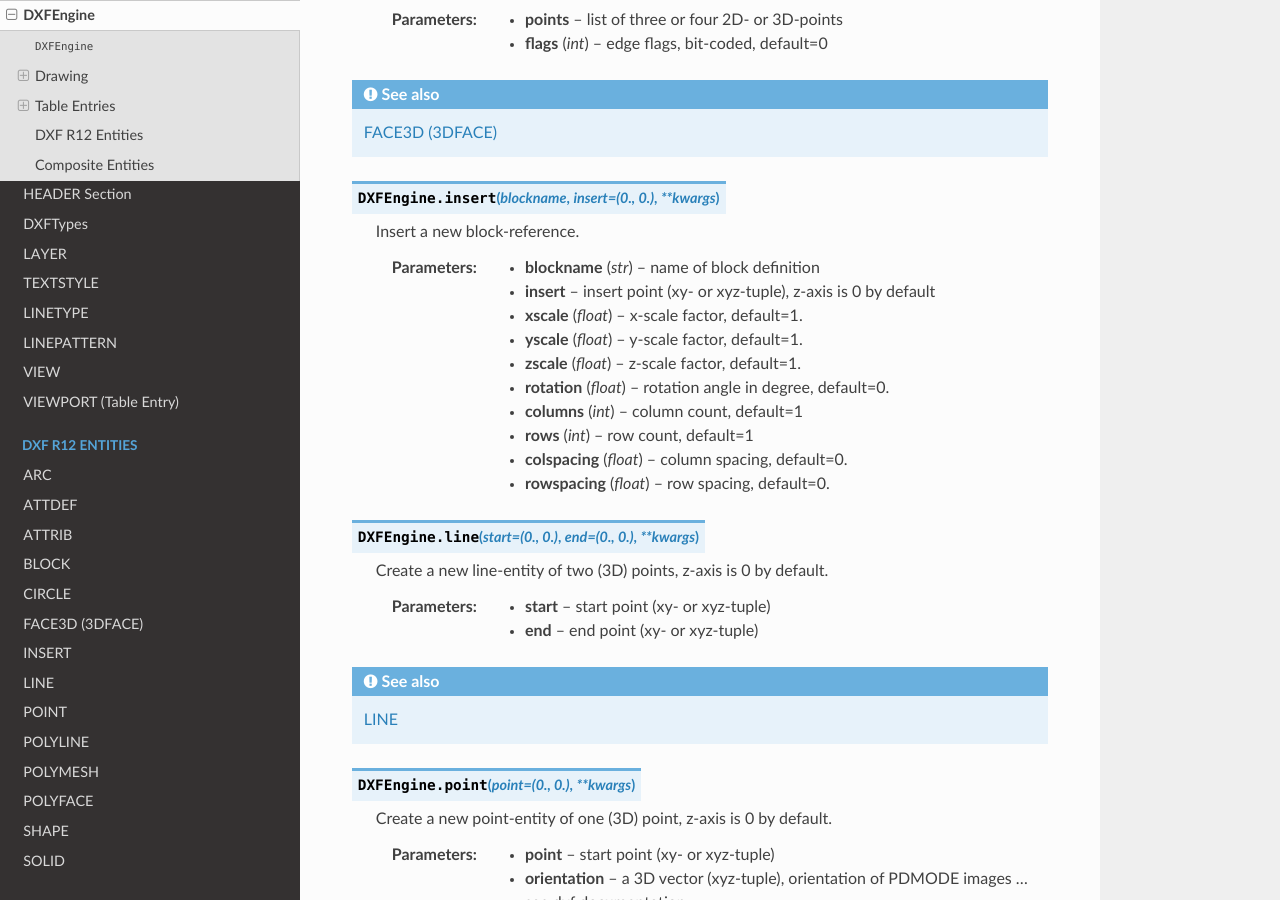
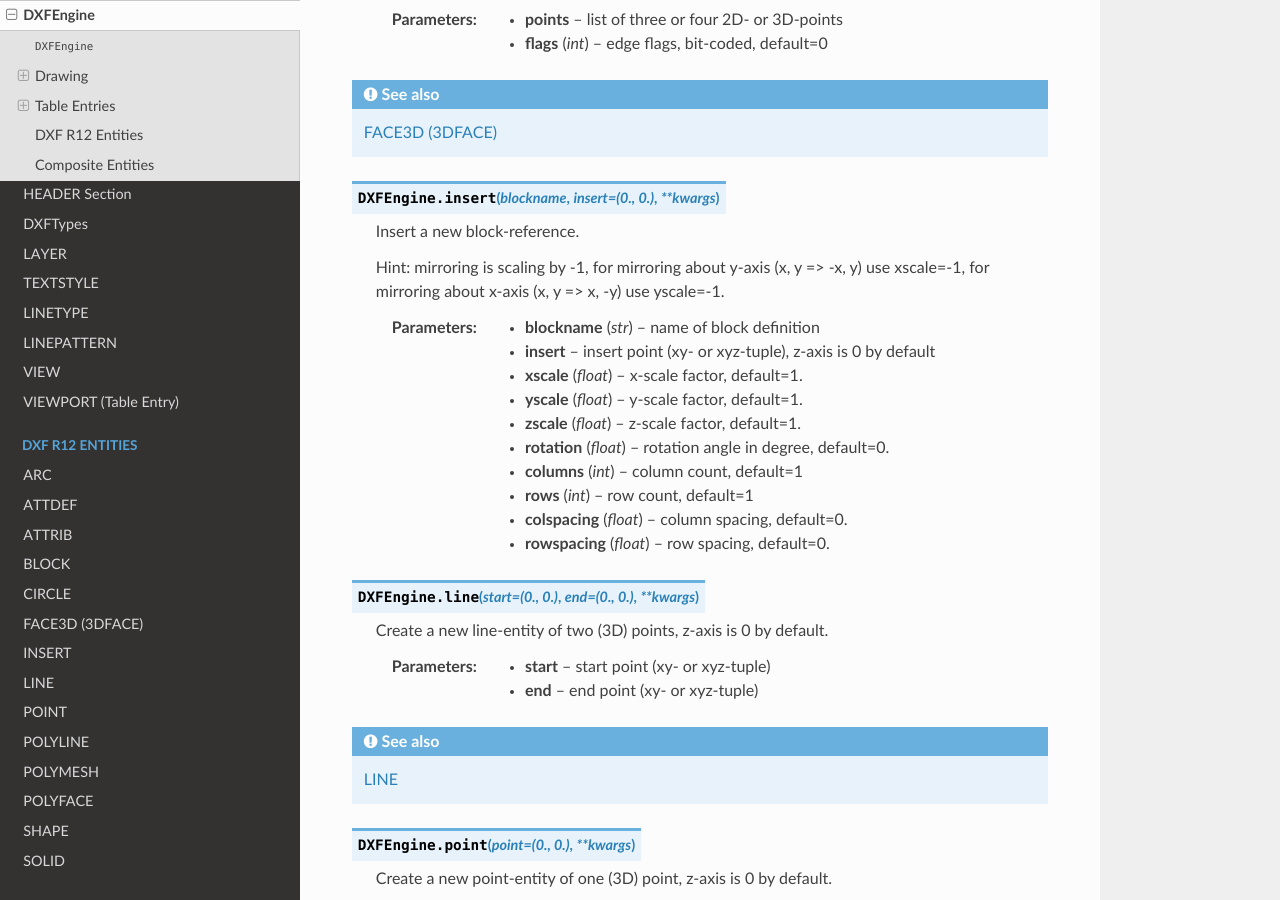
Before and after one commit to mozman/dxfwrite, a Sphinx documentation site: the page built from doc/dxfengine.rst, in a window 1280 px wide and 900 px high, scrolled down 5707 px. Built offline with Sphinx 7.4.7 and the Read the Docs theme 2.0.0, drawn with Linux system fonts in a browser that asks for light colours.

Commit message:
added doc hint for mirroring block references

```diff
--- a/doc/dxfengine.rst
+++ b/doc/dxfengine.rst
@@ -257,6 +257,9 @@ DXF R12 Entities
     :noindex:
 
     Insert a new block-reference.
+
+    Hint: mirroring is scaling by -1, for mirroring about y-axis (x, y => -x, y) use xscale=-1, for mirroring about
+    x-axis (x, y => x, -y) use yscale=-1.
 
     :param str blockname: name of block definition
     :param insert: insert point (xy- or xyz-tuple), z-axis is 0 by default
```
